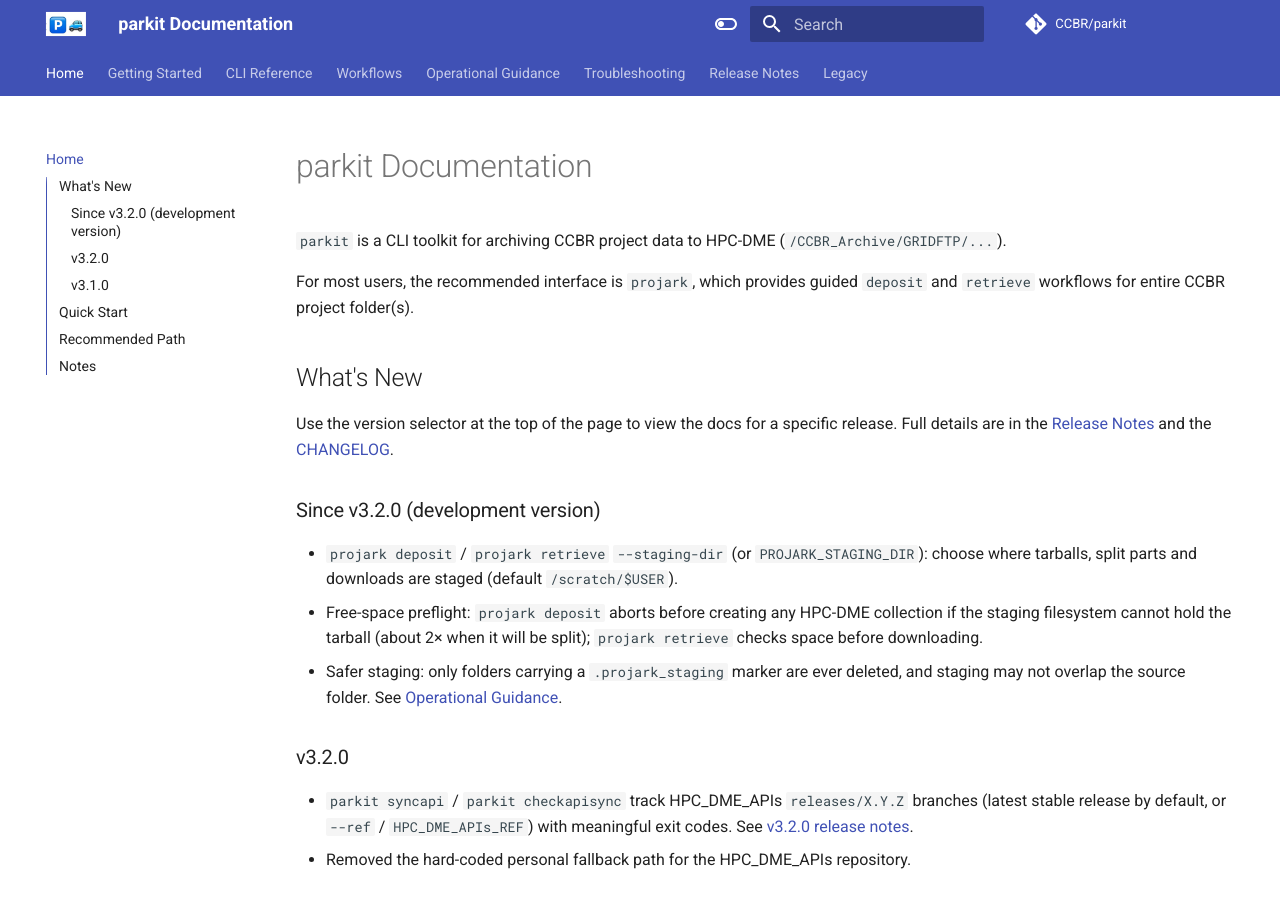
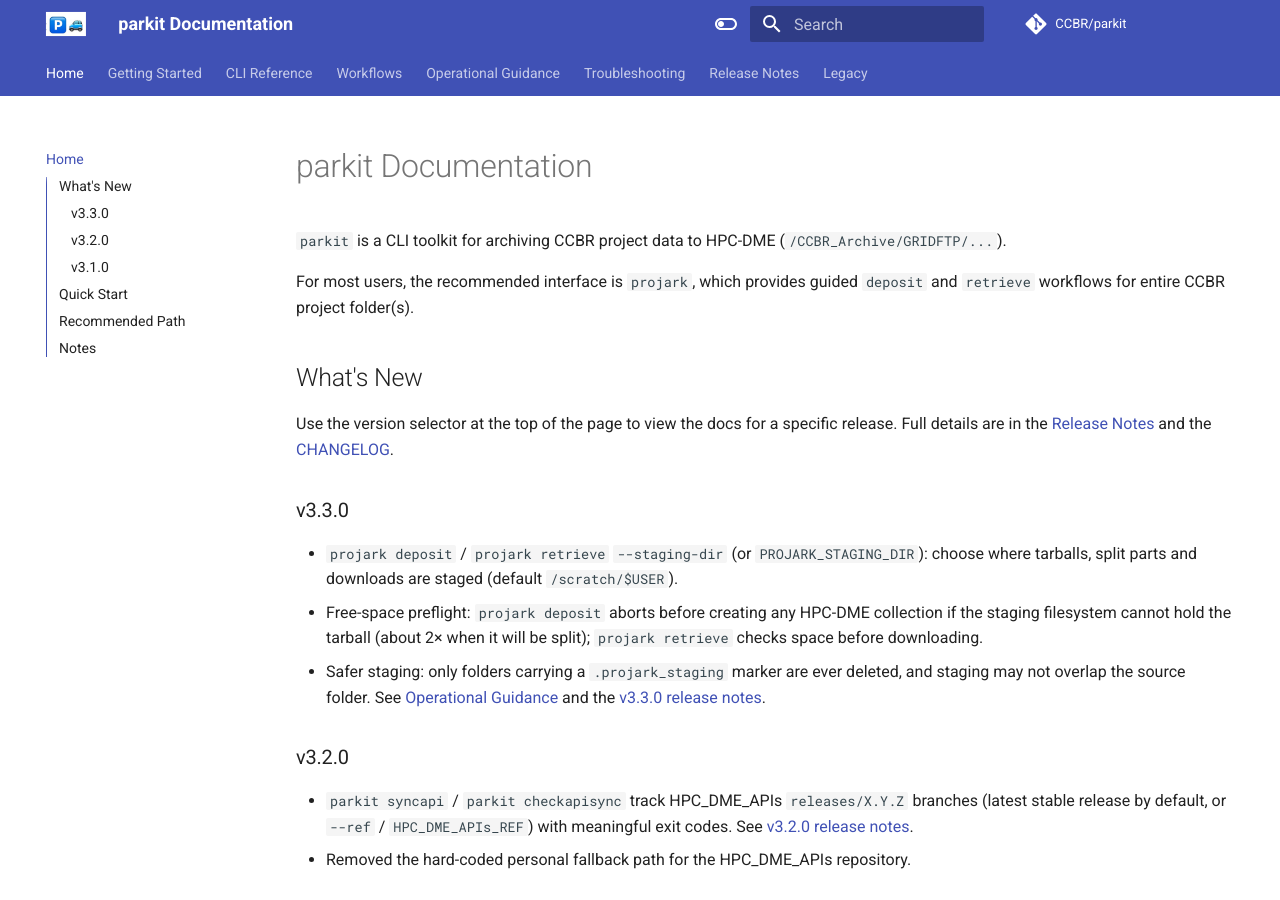
Before and after one commit to CCBR/parkit, an MkDocs documentation site: the page built from docs/index.md, in a window 1280 px wide and 900 px high. Built offline with MkDocs 1.6.1 and Material for MkDocs 9.7.7, drawn with Linux system fonts in a browser that asks for light colours; comment, search, counter and statistics services are not loaded; the version menu is left out.

Commit message:
docs: add v3.3.0 release notes and update home page
Prepare docs for the v3.3.0 release so the tagged docs are accurate.

⚡ Generated using AI ⚡

```diff
--- a/docs/index.md
+++ b/docs/index.md
@@ -6,13 +6,13 @@ For most users, the recommended interface is `projark`, which provides guided `d
 
 ## What's New
 
-Use the version selector at the top of the page to view the docs for a specific release. Full details are in the [Release Notes](release-notes/v3.2.0.md) and the [CHANGELOG](https://github.com/CCBR/parkit/blob/main/CHANGELOG.md).
+Use the version selector at the top of the page to view the docs for a specific release. Full details are in the [Release Notes](release-notes/v3.3.0.md) and the [CHANGELOG](https://github.com/CCBR/parkit/blob/main/CHANGELOG.md).
 
-### Since v3.2.0 (development version)
+### v3.3.0
 
 - `projark deposit` / `projark retrieve` `--staging-dir` (or `PROJARK_STAGING_DIR`): choose where tarballs, split parts and downloads are staged (default `/scratch/$USER`).
 - Free-space preflight: `projark deposit` aborts before creating any HPC-DME collection if the staging filesystem cannot hold the tarball (about 2× when it will be split); `projark retrieve` checks space before downloading.
-- Safer staging: only folders carrying a `.projark_staging` marker are ever deleted, and staging may not overlap the source folder. See [Operational Guidance](operations.md).
+- Safer staging: only folders carrying a `.projark_staging` marker are ever deleted, and staging may not overlap the source folder. See [Operational Guidance](operations.md) and the [v3.3.0 release notes](release-notes/v3.3.0.md).
 
 ### v3.2.0
 
--- a/mkdocs.yaml
+++ b/mkdocs.yaml
@@ -113,6 +113,7 @@ nav:
   - Operational Guidance: operations.md
   - Troubleshooting: troubleshooting.md
   - Release Notes:
+      - v3.3.0: release-notes/v3.3.0.md
       - v3.2.0: release-notes/v3.2.0.md
       - v3.1.0: release-notes/v3.1.0.md
       - v3.0.1: release-notes/v3.0.1.md
```
Also changed, not shown: docs/release-notes/v3.3.0.md (added, +32 -0 lines).
